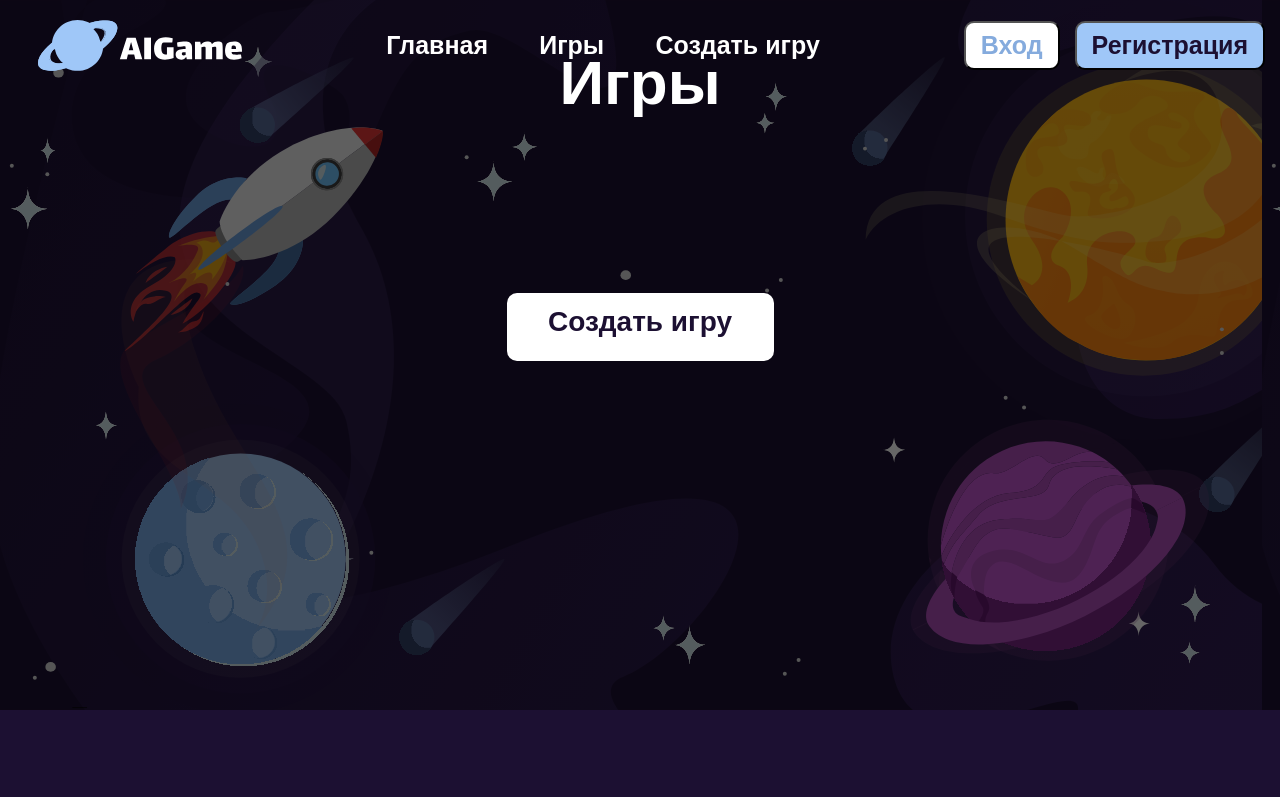
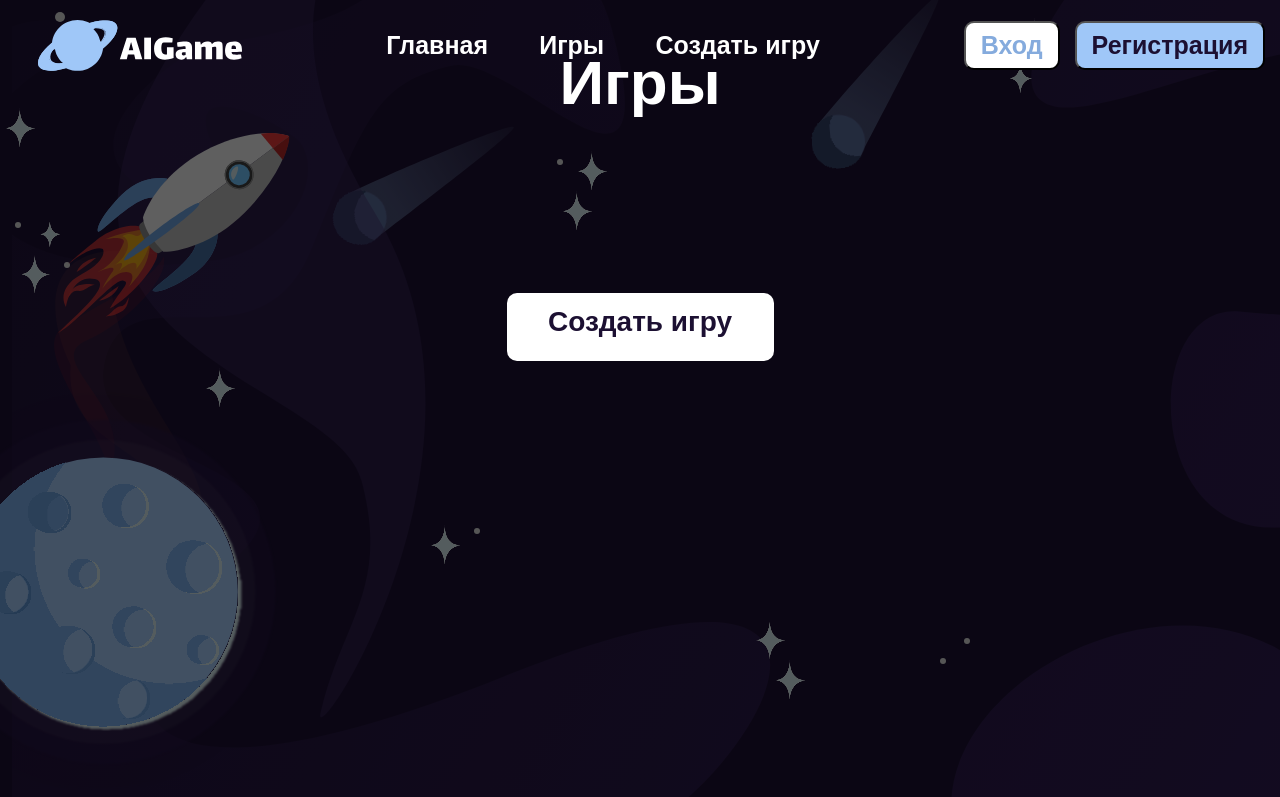
Before and after one commit to gina-frigman/aigame, a React app: page /games in a window 1280 px wide. Built offline with nearby package versions, Linux system fonts and the light colour scheme.

Commit message:
Очередной фикс багов(форма + анима)

```diff
--- a/src/components/Advantages/Advantages.css
+++ b/src/components/Advantages/Advantages.css
@@ -35,7 +35,7 @@
 	flex-direction: row;
 	justify-content: space-around;
 	position: relative;
-	width: 1440px;
+	max-width: 1440px;
 }
 
 .main__bg-adv {
--- a/src/components/CreateGame/CreateGame.css
+++ b/src/components/CreateGame/CreateGame.css
@@ -10,6 +10,10 @@
 	display: flex;
 	flex-direction: column;
 	align-items: center;
+}
+
+.create {
+	overflow: hidden;
 }
 
 .create__form {
--- a/src/components/CreateGame/CreateGame.js
+++ b/src/components/CreateGame/CreateGame.js
@@ -38,6 +38,8 @@ function CreateGame(props) {
             ...formValue,
             [name]: value
         })
+
+        console.log(name, value)
 
     }
 
@@ -271,12 +273,12 @@ function CreateGame(props) {
 
                         <div className='create__flexbox create_form-item disable-bg'>
                             <label className='create__label create__label_status' for="Приватная">
-                                <input style={{display: "none"}} className='create__input create__input_radio' id='Приватная' type='radio' name='status' value={formValue.status} onChange={handleChange} />
+                                <input style={{display: "none"}} className='create__input create__input_radio' id='Приватная' type='radio' name='status' value={'Приватная'} onChange={handleChange} />
                                 <span className="radio"></span>
                                 Приватная
                             </label>
                             <label className='create__label create__label_status' for="Публичная">
-                               <input style={{display: "none"}} className='create__input create__input_radio' id='Публичная' type='radio' name='status' value={formValue.status} onChange={handleChange} />
+                               <input style={{display: "none"}} className='create__input create__input_radio' id='Публичная' type='radio' name='status' value={'Публичная'} onChange={handleChange} />
                                <span className="radio"></span>
                                 Публичная
                             </label>
--- a/src/components/Games/Games.css
+++ b/src/components/Games/Games.css
@@ -1,13 +1,14 @@
 .games {
-    width: 100%;
-    min-height: calc(100vh - 90px);
-    background-image: url('../../images/backgroundSpace.svg');
-    background-size: contain;
+    width: 100vw;
+    max-height: 100vh;
+    overflow: hidden;
+    position: relative;
+    z-index: 100;
 }
 
 .games__container {
     width: 100%;
-    min-height: calc(100vh - 90px);
+    height: 100vh;
     background-color: rgba(0, 0, 0, .6);
     display: flex;
     flex-direction: column;
--- a/src/components/Games/Games.js
+++ b/src/components/Games/Games.js
@@ -1,13 +1,144 @@
 import { Link } from "react-router-dom";
 import Header from "../Header/Header"
 import "./Games.css"
+import "../Main/Main.css"
 import Game from "../Game/Game";
+import rocket from "../../images/Rocket.svg"
+import luna from "../../images/Luna.svg"
+import sun from "../../images/Sun.svg"
+import jupiter from "../../images/Jupiter.svg"
+import star_round from "../../images/star_round.svg"
+import star from "../../images/star.svg"
+import nebula from "../../images/nebula.svg"
+import comet from "../../images/comet.svg"
 
 function Games(props) {
     return(
         <>
-            <Header isLoggedIn={props.isLoggedIn} onLoginClick={props.onLoginClick} onRegisterClick={props.onRegisterClick} onSignOutClick={props.onSignOutClick} />
+            <div className="pos-abs">
+                <Header isLoggedIn={props.isLoggedIn} onLoginClick={props.onLoginClick} onRegisterClick={props.onRegisterClick} onSignOutClick={props.onSignOutClick} />
+            </div>
             <main className="games">
+
+            <div className='rocket'>
+                <img src={rocket} width="250px" alt=""/>
+            </div>
+            <div className='moon'>
+                <img src={luna} width="400px" alt=""/>
+            </div>
+
+            <div className='main__bg'>
+
+                    <div className='comet comet_top-center'>
+                        <img src={comet} alt=""/>
+                    </div>
+                    <div className='comet comet_top-right'>
+                        <img src={comet} alt=""/>
+                    </div>
+                    <div className='comet comet_right'>
+                        <img src={comet} width="110px" alt=""/>
+                    </div>
+                    <div className='star_round star_round-free'>
+                        <img src={star_round} width='10px' alt='' />
+                    </div>
+                    <div className='starGroup-Rocket group'>
+
+                       <div className='star_round'>
+                            <img src={star_round} alt='' />
+                        </div>
+                        <div className='star'>
+                            <img src={star} width='20px' alt='' />
+                        </div>
+                        <div className='star'>
+                            <img src={star} width='45px' alt='' />
+                        </div>
+
+                        <div className='star_round'>
+                            <img src={star_round} alt='' />
+                        </div>
+                    </div>
+
+                    <div  className='group starGroup-center '>
+                        <div className='star_round'>
+                            <img src={star_round} alt='' />
+                        </div>
+                        <div className='star'>
+                            <img src={star} alt='' />
+                        </div>
+                        <div className='star'>
+                            <img src={star} alt='' />
+                        </div>
+
+                    </div>
+
+                    <div className='starGroup-moon group'>
+                        <div className='star'>
+                            <img src={star} alt='' />
+                        </div>
+                        <div className='star_round'>
+                            <img src={star_round} alt='' />
+                        </div>
+                    </div>
+
+                    <div className='startGroup-bottom group'>
+                    <div className='star w-1px'></div>
+                        <div className='star'>
+                            <img src={star} alt='' />
+                        </div>
+                                                <div className='star'>
+                            <img src={star} alt='' />
+                        </div>
+                    </div>
+                    <div className='startGroup-top group'>
+                        <div className='star w-1px'></div>
+                        <div className='star'>
+                            <img src={star} alt='' />
+                        </div>
+                        <div className='star'>
+                            <img src={star} width="23px" alt='' />
+                        </div>
+                    </div>
+
+                    <div className='starGroup-jupiter group'>
+                        <div className='star'>
+                            <img src={star} width='30px' alt='' />
+                        </div>
+                        <div className='star'>
+                            <img src={star} width='25px' alt='' />
+                        </div>
+                        <div className='star'>
+                            <img src={star} width='20px' alt='' />
+                      </div>
+                    </div>
+
+                    <div className='starRoundGroup-moon group'>
+                        <div className='star_round'>
+                            <img src={star_round} alt='' />
+                        </div>
+                        <div className='star_round'>
+                            <img src={star_round} width='15px' alt='' />
+                        </div>
+                    </div>
+                    <div className='starRoundGroup-jupiter group'>
+                        <div className='star_round'>
+                            <img src={star_round} alt='' />
+                        </div>
+                        <div className='star_round'>
+                            <img src={star_round} alt='' />
+                        </div>
+                    </div>
+
+                    <div className='star star_rocketBottom'>
+                        <img src={star} alt='' />
+                    </div>
+                    <div className='star'>
+                        <img src={star} alt='' />
+                    </div>
+                </div>
+
+                <div className='nebula'>
+                  <img src={nebula} width="733px" alt='' />
+                </div>
                 <div className="games__container">
                     <h1 className="games__header">Игры</h1>
                     <div className="games__cards">
--- a/src/components/Main/Main.css
+++ b/src/components/Main/Main.css
@@ -19,7 +19,7 @@
 	justify-content: center;
 	align-items: center;
 	position: relative;
-	overflow: hidden;
+	/* overflow: hidden; */
 }
 
 .main__bg {
@@ -279,7 +279,7 @@
 }
 
 .main__text {
-	font-size: 33px;;
+	font-size: 43px;;
 }
 
 
```
